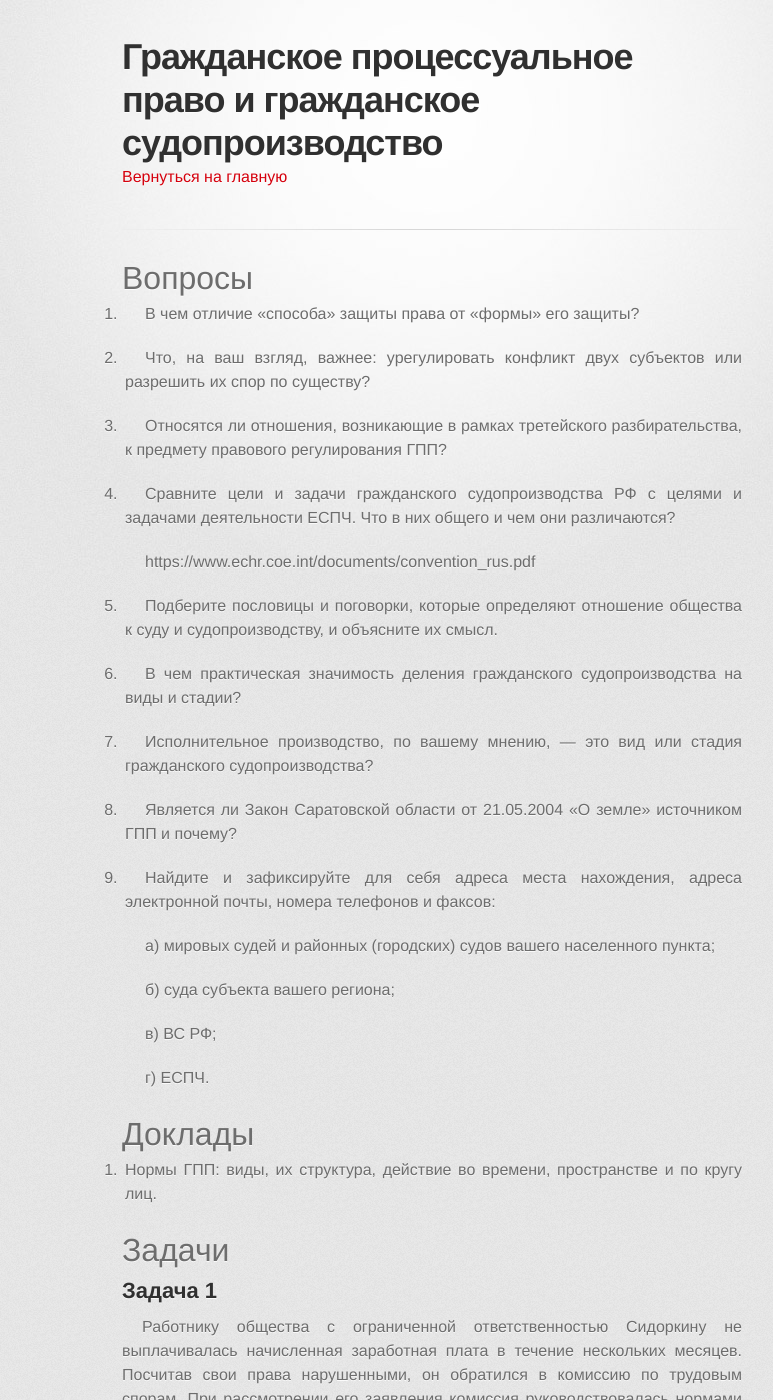
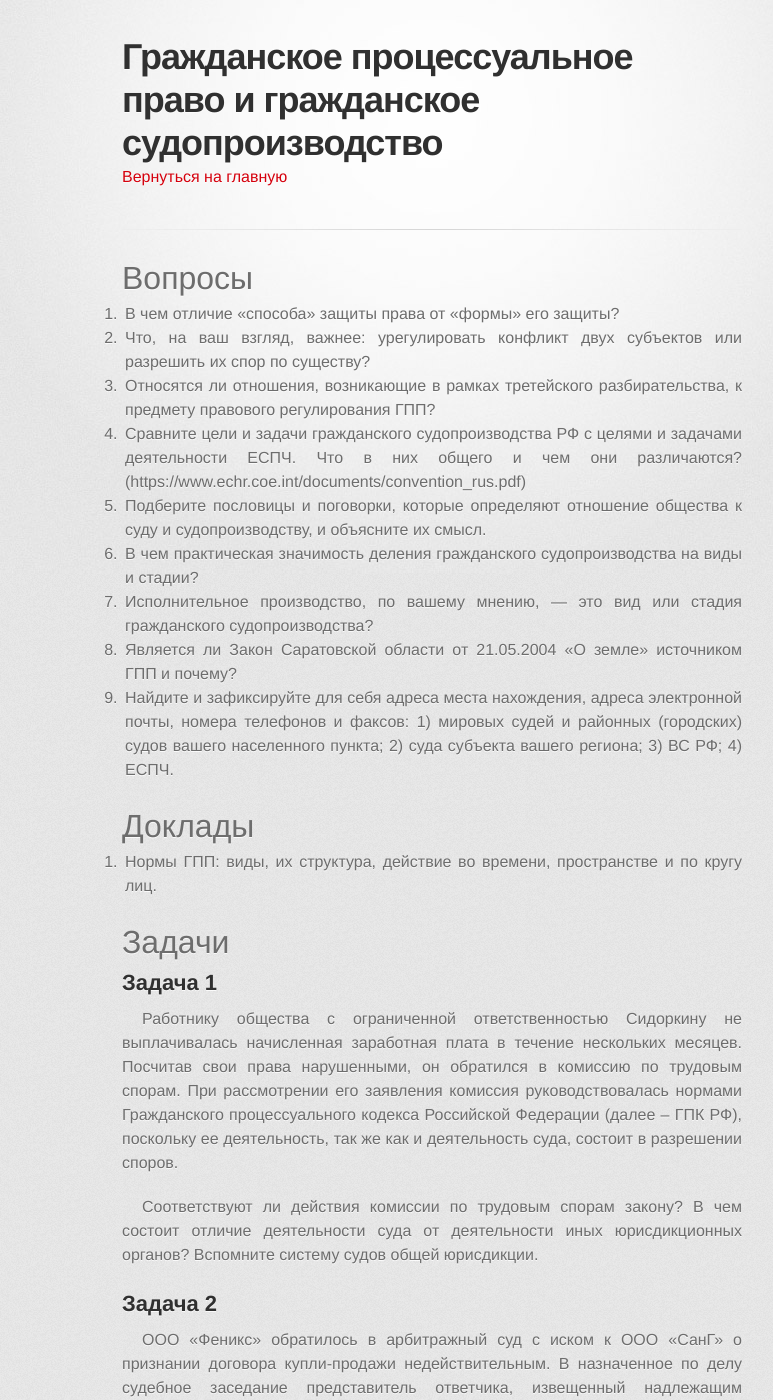
Before and after one commit to a-nova/a-nova.github.io, a Jekyll site: the page built from _gpp/1.md, in a window 1280 px wide and 1400 px high. Shown: the whole window, without its empty margins (208-981 px from the left). Built offline with Jekyll 4.4.1, drawn with Linux system fonts in a browser that asks for light colours; some web fonts are replaced.

Commit message:
formatting

```diff
--- a/_gpp/1.md
+++ b/_gpp/1.md
@@ -8,32 +8,18 @@ layout: page
 # Вопросы
 
 1. В чем отличие «способа» защиты права от «формы» его защиты?
-
 2. Что, на ваш взгляд, важнее: урегулировать конфликт двух субъектов или разрешить их спор по существу?
-
 3. Относятся ли отношения, возникающие в рамках третейского разбирательства, к предмету правового регулирования ГПП?
-
-4. Сравните цели и задачи гражданского судопроизводства РФ с целями и задачами деятельности ЕСПЧ. Что в них общего и чем они различаются?
-
-   https://www.echr.coe.int/documents/convention_rus.pdf
-
+4. Сравните цели и задачи гражданского судопроизводства РФ с целями и задачами деятельности ЕСПЧ. Что в них общего и чем они различаются? (https://www.echr.coe.int/documents/convention_rus.pdf)
 5. Подберите пословицы и поговорки, которые определяют отношение общества к суду и судопроизводству, и объясните их смысл.
-
 6. В чем практическая значимость деления гражданского судопроизводства на виды и стадии?
-
 7. Исполнительное производство, по вашему мнению, — это вид или стадия гражданского судопроизводства?
-
 8. Является ли Закон Саратовской области от 21.05.2004 «О земле» источником ГПП и почему?
-
 9. Найдите и зафиксируйте для себя адреса места нахождения, адреса электронной почты, номера телефонов и факсов:
-
-   а) мировых судей и районных (городских) судов вашего населенного пункта;
-
-   б) суда субъекта вашего региона;
-
-   в) ВС РФ;
-
-   г) ЕСПЧ.
+   1) мировых судей и районных (городских) судов вашего населенного пункта;
+   2) суда субъекта вашего региона;
+   3) ВС РФ;
+   4) ЕСПЧ.
 
 # Доклады
 
```
